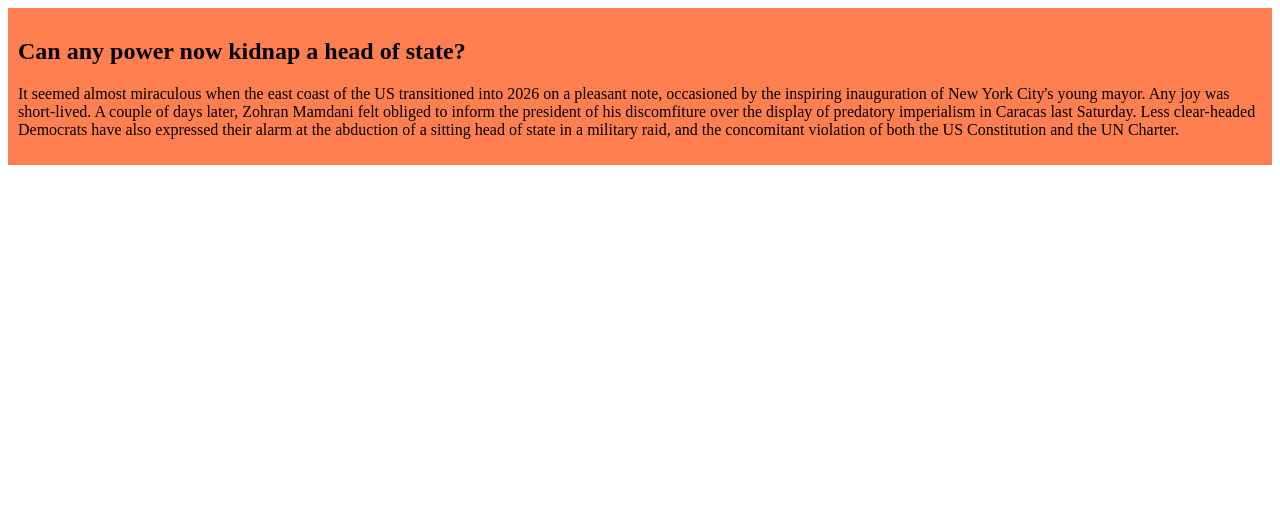
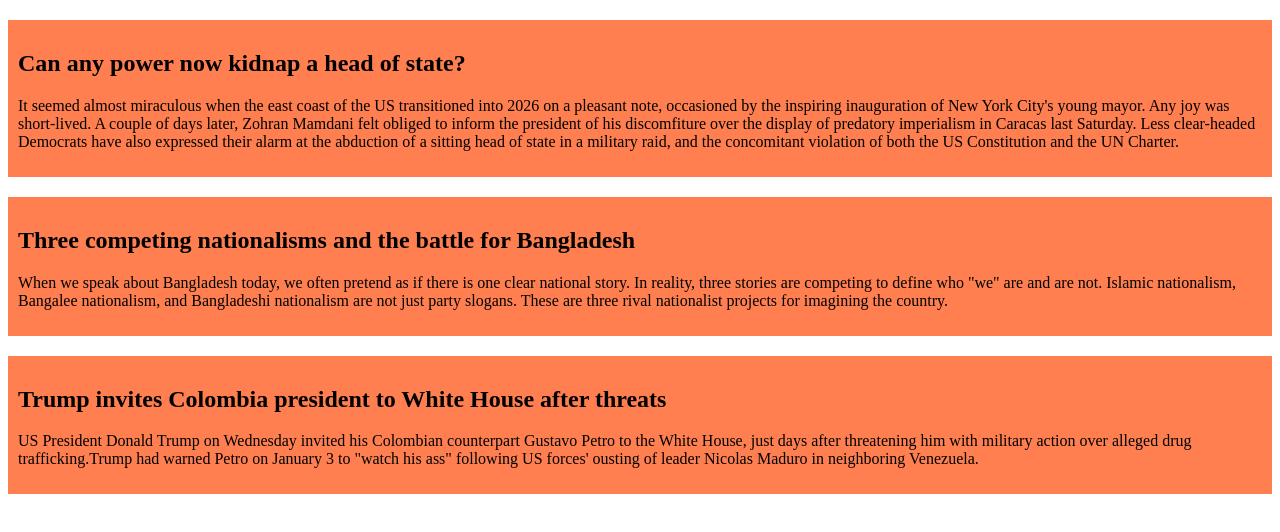
Before and after one commit to imranhasan17/my-simple-website, a plain HTML site: page index.html in a window 1280 px wide. Drawn offline with Linux system fonts and the light colour scheme.

Commit message:
added the second and third blog

```diff
--- a/CSS/blog.css
+++ b/CSS/blog.css
@@ -1,4 +1,5 @@
 div{
     background-color: coral;
     padding: 10px;
+    margin-top: 20px;
 }
--- a/index.html
+++ b/index.html
@@ -13,6 +13,20 @@
             It seemed almost miraculous when the east coast of the US transitioned into 2026 on a pleasant note, occasioned by the inspiring inauguration of New York City's young mayor. Any joy was short-lived. A couple of days later, Zohran Mamdani felt obliged to inform the president of his discomfiture over the display of predatory imperialism in Caracas last Saturday. Less clear-headed Democrats have also expressed their alarm at the abduction of a sitting head of state in a military raid, and the concomitant violation of both the US Constitution and the UN Charter.
         </p>
     </div>
+    <div>
+        <h2>Three competing nationalisms and the battle for Bangladesh</h2>
+        <p>
+            When we speak about Bangladesh today, we often pretend as if there is one clear national story. In reality, three stories are competing to define who "we" are and are not. Islamic nationalism, Bangalee nationalism, and Bangladeshi nationalism are not just party slogans. These are three rival nationalist projects for imagining the country.
+        </p>
+    </div>
+    <div>
+        <h2>
+            Trump invites Colombia president to White House after threats
+        </h2>
+        <p>
+            US President Donald Trump on Wednesday invited his Colombian counterpart Gustavo Petro to the White House, just days after threatening him with military action over alleged drug trafficking.Trump had warned Petro on January 3 to "watch his ass" following US forces' ousting of leader Nicolas Maduro in neighboring Venezuela.
+        </p>
+    </div>
 
 </body>
 </html>
```
